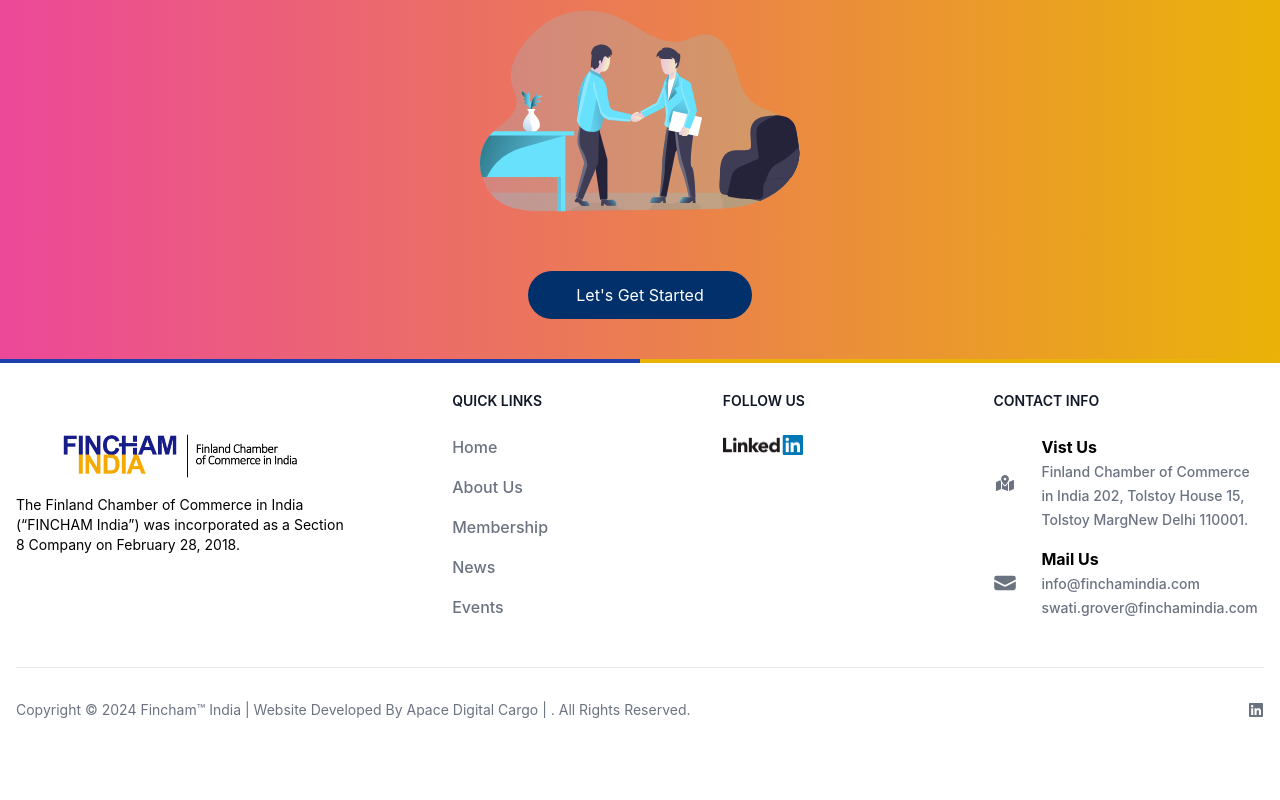
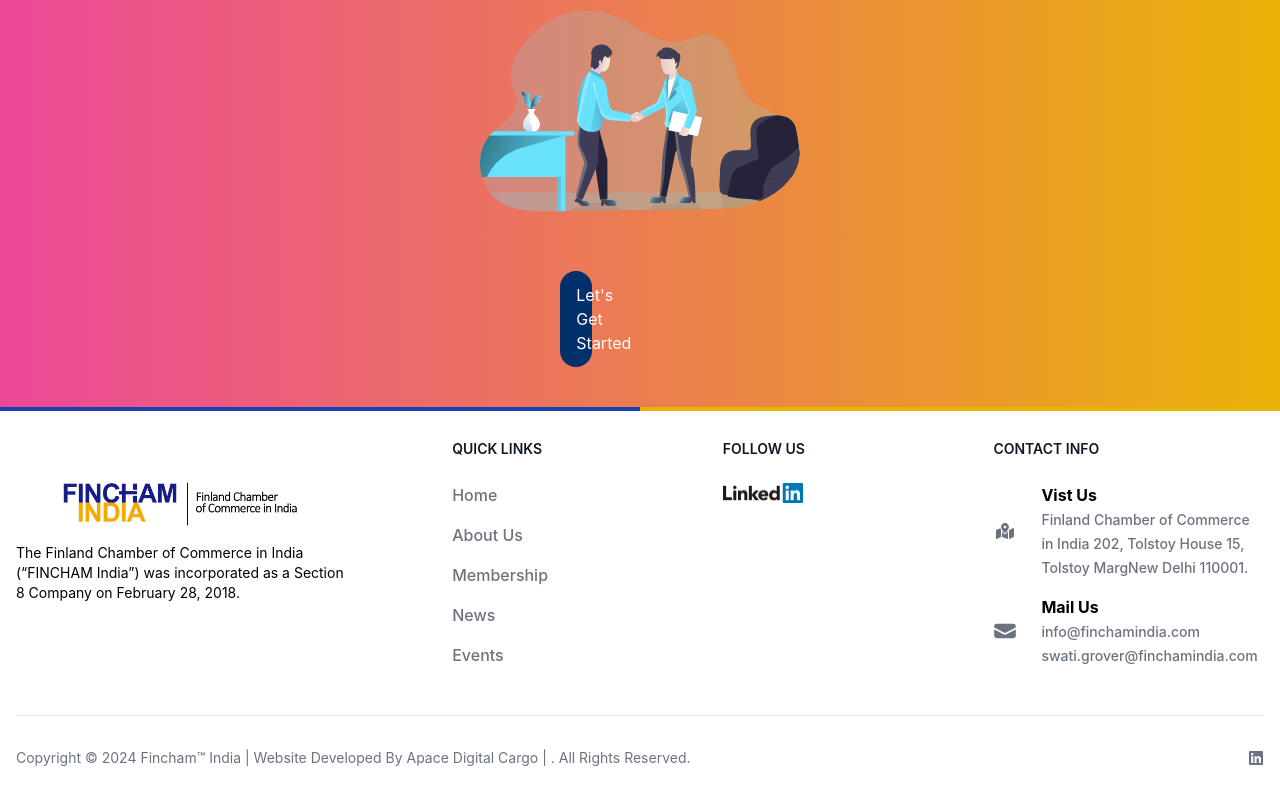
Before and after one commit to ISHANTBHATT/Fincham, a Next.js app: page / in a window 1280 px wide. Shown: the part 4082-4882 px from the top of the page. Before the commit the page ends 4834 px from the top, so only its background shows below. Built offline with nearby package versions, Linux system fonts and the light colour scheme.

Commit message:
Changes: changes

```diff
--- a/src/app/Components/HomeCard.jsx
+++ b/src/app/Components/HomeCard.jsx
@@ -138,21 +138,30 @@
 // export default HomeCard
 
 
-import React, { useEffect } from 'react'
+import React, {useState, useEffect } from 'react'
 import { motion,useInView,useScroll } from "framer-motion";
 import { fadeIn } from "../../../variants";
 const HomeCard = ({key,title,img,color,btn}) => {
+  const [isLoading, setIsLoading] = useState(true);
+
   useEffect(() => {
-
-  },[img]);
+    const imgElement = new Image();
+    imgElement.src = img;
+    imgElement.onload = () => setIsLoading(false);
+  }, [img]);
   return (
         <section
       className="h-[60vh] lg:h-screen relative flex md:justify-center"
       id="home"
     >
+      {isLoading && (
+        <div className="absolute inset-0 flex justify-center items-center z-10">
+          <div className="loader ease-linear rounded-full border-4 border-t-4 border-gray-200 h-14 w-14"></div>
+        </div>
+      )}
         <motion.img
         // transition={{repeat:Infinity,repeatType:"loop"}}
-         variants={fadeIn("left", 0.2)}
+         variants={fadeIn("up", 0.1)}
          initial="hidden"
          animate="show"
          exit="hidden"
--- a/src/app/Components/Partner.jsx
+++ b/src/app/Components/Partner.jsx
@@ -10,9 +10,12 @@ function Partner() {
             <h1 className='text-2xl md:text-4xl  font-bold relative before:absolute before:rounded-lg before:content before:w-72  md:before:w-[420px] before:h-1 before:-bottom-2 before:left-1/5 before:bg-gradient-to-tr from-blue-400 to-blue-600 transition-all ease-in-out duration-100 mt-10'>Partner with FINCHAM</h1>
             <img src="./deal.svg" className='h-80 w-80' />
             {/* <FaHandshake className='h-20 w-20'/> */}
+            <a href='../contact-us'>
             <button type="button" className="bg-[#01306b] hover:bg-[#feb902] w-full text-white lg:w-1/5 px-4 py-3  rounded-full hover:shadow-lg transition-all ease-in-out duration-100">
                 Let&apos;s Get Started
             </button>
+            </a>
+
           </div>
     </div>
   )
--- a/src/app/globals.css
+++ b/src/app/globals.css
@@ -31,3 +31,13 @@ body {
     text-wrap: balance;
   }
 }
+@keyframes spin {
+  0% { transform: rotate(0deg); }
+  100% { transform: rotate(360deg); }
+}
+
+.loader {
+  border-color: #f3f3f3;
+  border-top-color: #3498db;
+  animation: spin 1s linear infinite;
+}
```
